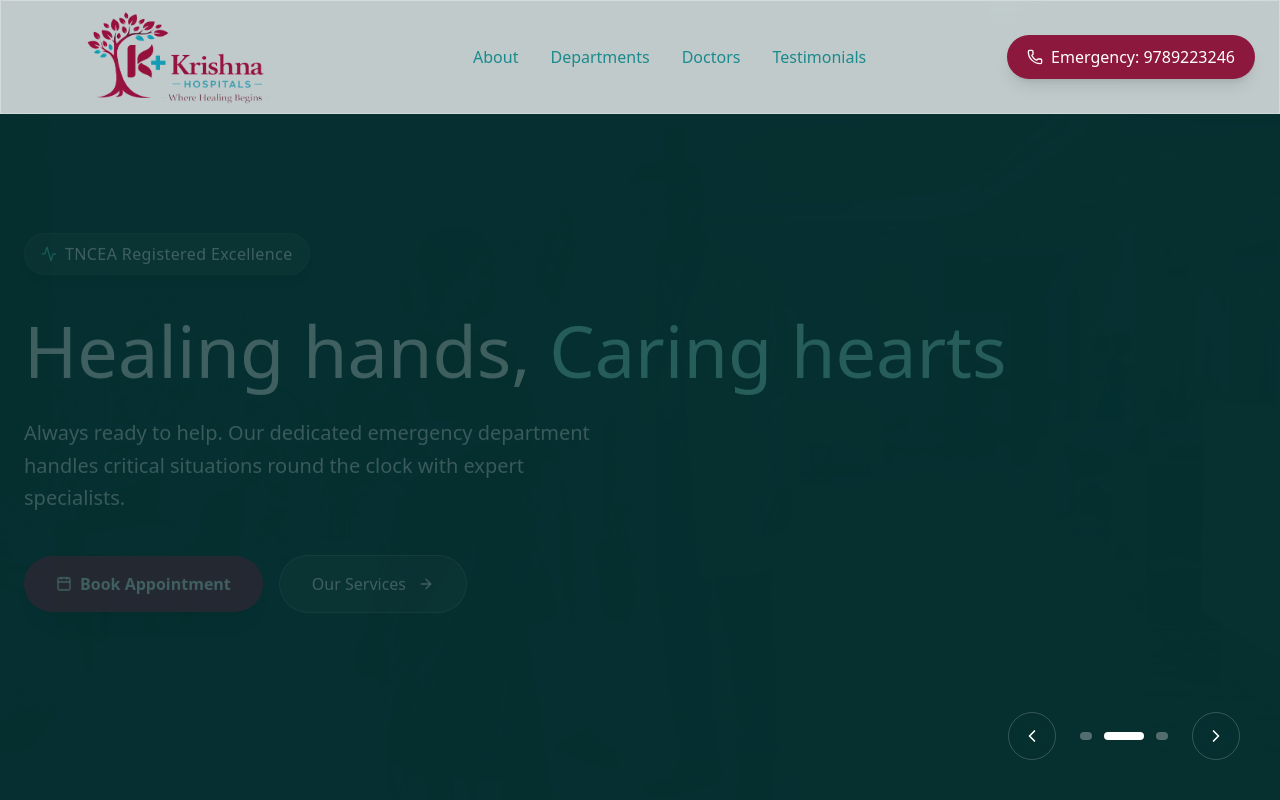
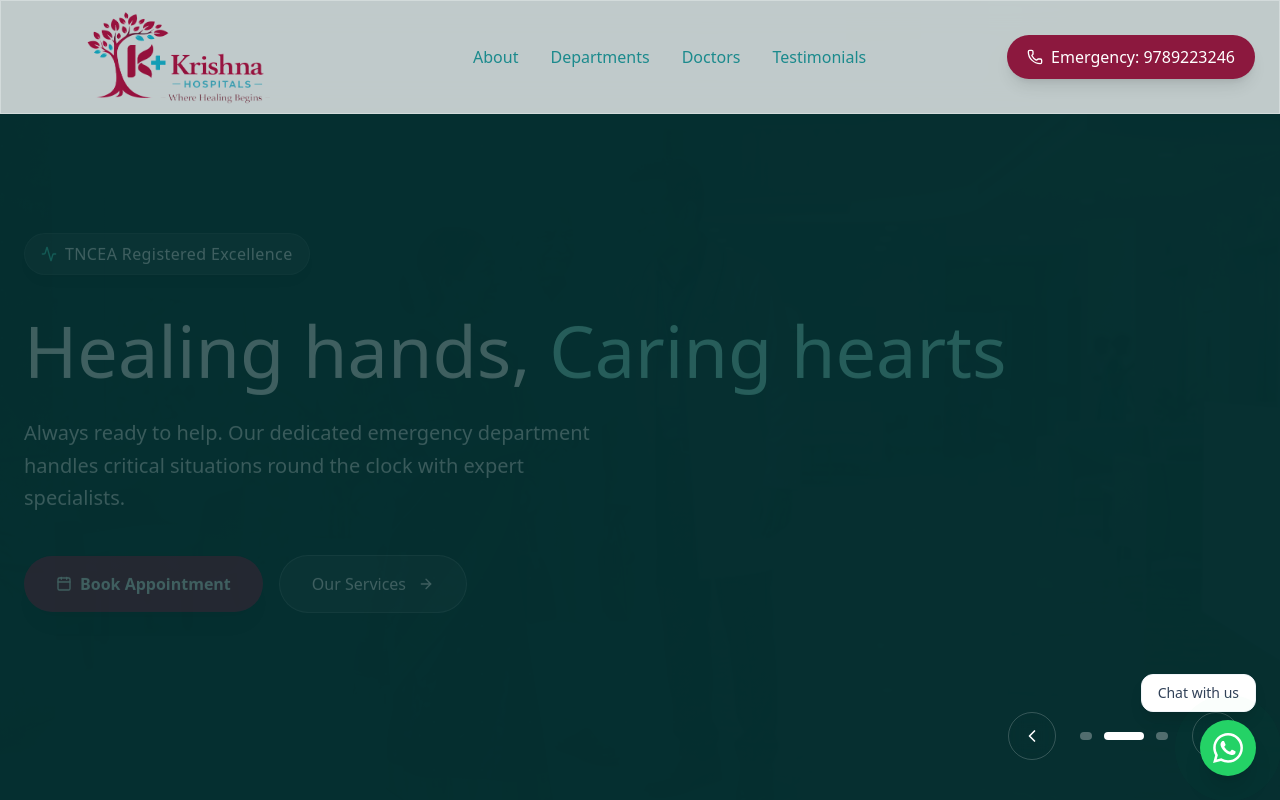
Before and after one commit to godivatech/krishna_hospital, a Next.js app: page / in a window 1280 px wide. Shown: the top 800 px of the page. Built offline with nearby package versions, Linux system fonts and the light colour scheme; a web font is replaced by a local one.

Commit message:
new implementations

```diff
--- a/src/app/layout.tsx
+++ b/src/app/layout.tsx
@@ -1,6 +1,7 @@
 import type { Metadata } from "next";
 import { Poppins, Playfair_Display } from "next/font/google";
 import "./globals.css";
+import WhatsAppFloat from "@/components/WhatsAppFloat";
 
 const poppins = Poppins({
   subsets: ["latin"],
@@ -27,6 +28,7 @@
     <html lang="en" className="scroll-smooth" suppressHydrationWarning>
       <body className={`${poppins.variable} ${playfair.variable} font-sans antialiased`}>
         {children}
+        <WhatsAppFloat />
       </body>
     </html>
   );
--- /dev/null
+++ b/src/components/WhatsAppFloat.tsx
@@ -0,0 +1,55 @@
+"use client";
+
+import { useEffect, useState } from "react";
+
+export default function WhatsAppFloat() {
+  const [isVisible, setIsVisible] = useState(false);
+
+  useEffect(() => {
+    // Small delay before showing the button so it doesn't pop in immediately on load
+    const timer = setTimeout(() => {
+      setIsVisible(true);
+    }, 500);
+    return () => clearTimeout(timer);
+  }, []);
+
+  if (!isVisible) return null;
+
+  const phoneNumber = "919789223246";
+  const message = "Hello! I would like to inquire about an appointment at Krishna Hospital.";
+  const encodedMessage = encodeURIComponent(message);
+  const whatsappUrl = `https://wa.me/${phoneNumber}?text=${encodedMessage}`;
+
+  return (
+    <div className="fixed bottom-6 right-6 z-50 flex flex-col items-end gap-2">
+      {/* Optional tooltip */}
+      <div className="bg-white text-slate-700 text-sm font-medium py-2 px-4 rounded-xl shadow-lg border border-slate-100 animate-fade-in-up">
+        Chat with us
+      </div>
+
+      {/* Button */}
+      <a
+        href={whatsappUrl}
+        target="_blank"
+        rel="noopener noreferrer"
+        className="relative flex items-center justify-center w-14 h-14 bg-[#25D366] text-white rounded-full shadow-xl hover:scale-110 transition-transform duration-300"
+        aria-label="Chat with us on WhatsApp"
+      >
+        {/* Pulse effect */}
+        <span className="absolute inset-0 rounded-full bg-[#25D366] animate-ping opacity-20"></span>
+
+        {/* WhatsApp Icon */}
+        <svg
+          viewBox="0 0 24 24"
+          width="30"
+          height="30"
+          fill="currentColor"
+          xmlns="http://www.w3.org/2000/svg"
+          className="relative z-10"
+        >
+          <path d="M17.472 14.382c-.297-.149-1.758-.867-2.03-.967-.273-.099-.471-.148-.67.15-.197.297-.767.966-.94 1.164-.173.199-.347.223-.644.075-.297-.15-1.255-.463-2.39-1.475-.883-.788-1.48-1.761-1.653-2.059-.173-.297-.018-.458.13-.606.134-.133.298-.347.446-.52.149-.174.198-.298.298-.497.099-.198.05-.371-.025-.52-.075-.149-.669-1.612-.916-2.207-.242-.579-.487-.5-.669-.51a12.8 12.8 0 0 0-.57-.01c-.198 0-.52.074-.792.372-.272.297-1.04 1.016-1.04 2.479 0 1.462 1.065 2.875 1.213 3.074.149.198 2.096 3.2 5.077 4.487.709.306 1.262.489 1.694.625.712.227 1.36.195 1.871.118.571-.085 1.758-.719 2.006-1.413.248-.694.248-1.289.173-1.413-.074-.124-.272-.198-.57-.347m-5.421 7.403h-.004a9.87 9.87 0 0 1-5.031-1.378l-.361-.214-3.741.982.998-3.648-.235-.374a9.86 9.86 0 0 1-1.51-5.26c.001-5.45 4.436-9.884 9.888-9.884 2.64 0 5.122 1.03 6.988 2.898a9.825 9.825 0 0 1 2.893 6.994c-.003 5.45-4.437 9.884-9.885 9.884m8.413-18.297A11.815 11.815 0 0 0 12.05 0C5.495 0 .16 5.335.157 11.892c0 2.096.547 4.142 1.588 5.945L.057 24l6.305-1.654a11.882 11.882 0 0 0 5.683 1.448h.005c6.554 0 11.89-5.335 11.893-11.893a11.821 11.821 0 0 0-3.48-8.413Z" />
+        </svg>
+      </a>
+    </div>
+  );
+}
```
